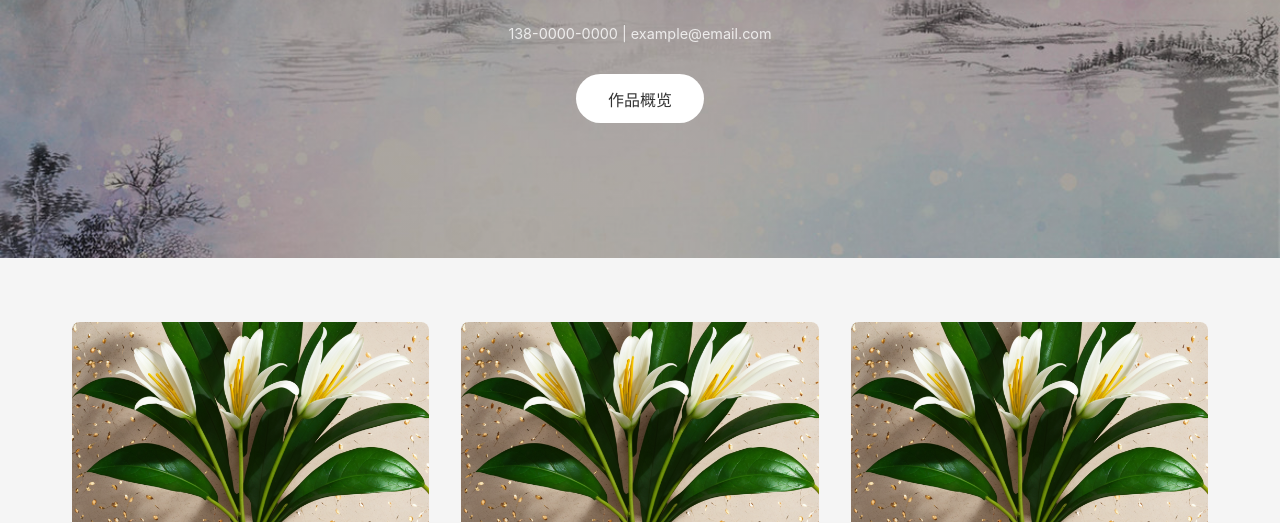
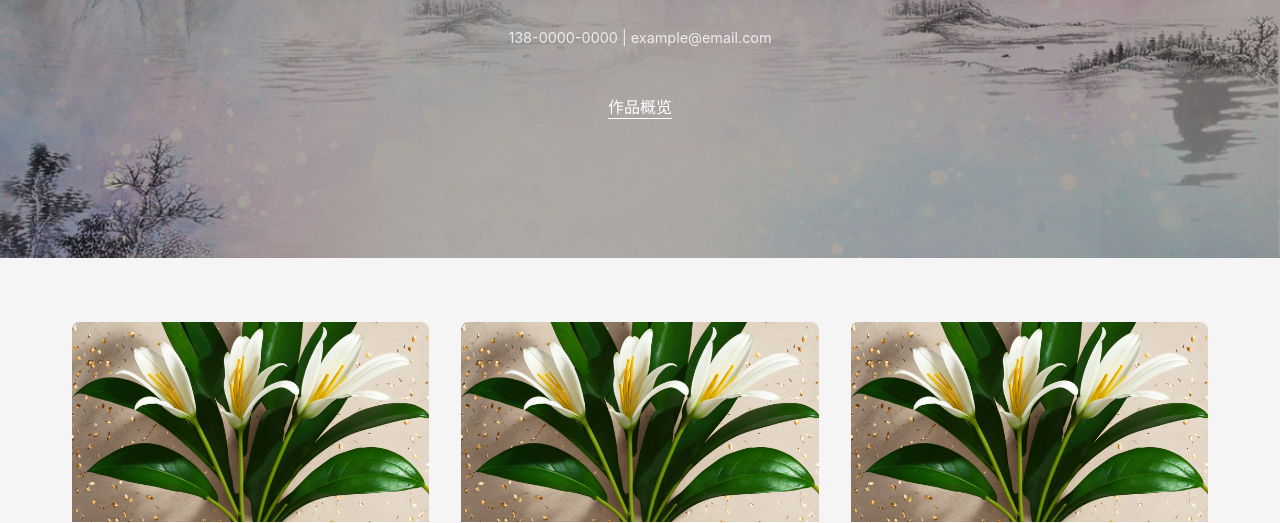
Before and after one commit to wuhongkai/wuhongkai.github.io, a plain HTML site: page art/index.html in a window 1280 px wide. Shown: the part 302-825 px from the top of the page. Drawn offline with Linux system fonts and the light colour scheme.

Commit message:
Update showreel button style: text with underline

```diff
--- a/art/style.css
+++ b/art/style.css
@@ -43,19 +43,19 @@ body {
 }
 
 .showreel-btn {
-    margin-top: 2rem;
-    padding: 0.8rem 2rem;
-    background: white;
-    color: #333;
+    margin-top: 3rem;
+    padding: 0;
+    background: none;
+    color: white;
     border: none;
-    border-radius: 50px;
+    border-bottom: 1px solid white;
     font-size: 1rem;
     cursor: pointer;
-    transition: transform 0.3s;
+    transition: opacity 0.3s;
 }
 
 .showreel-btn:hover {
-    transform: scale(1.05);
+    opacity: 0.7;
 }
 
 .categories {
```
